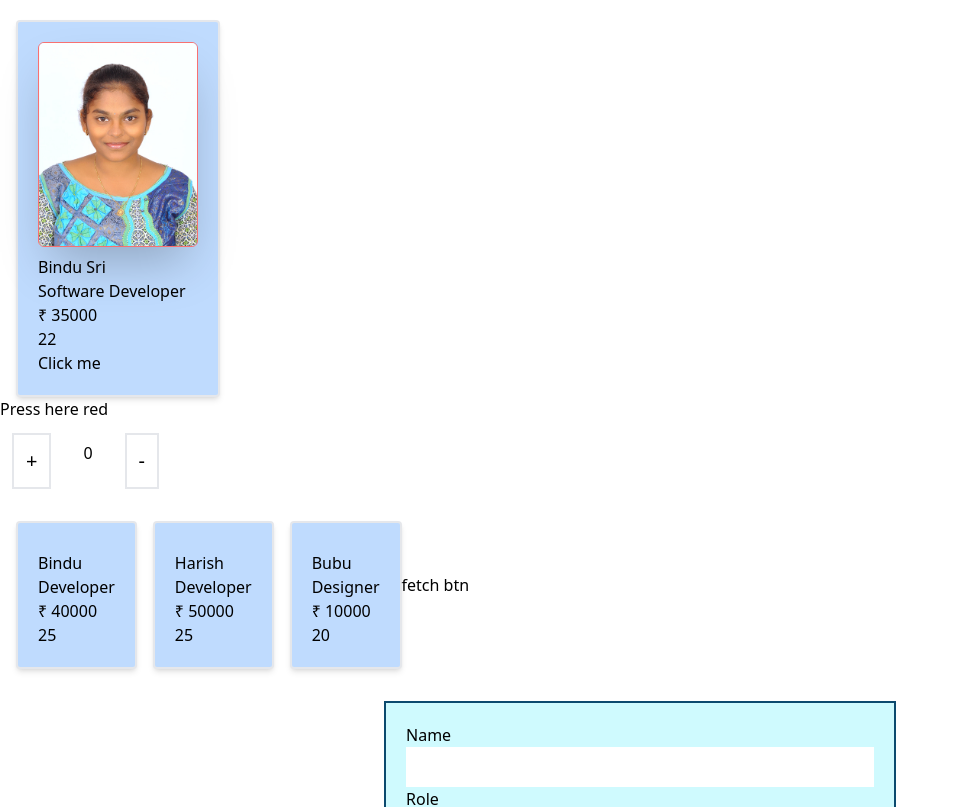
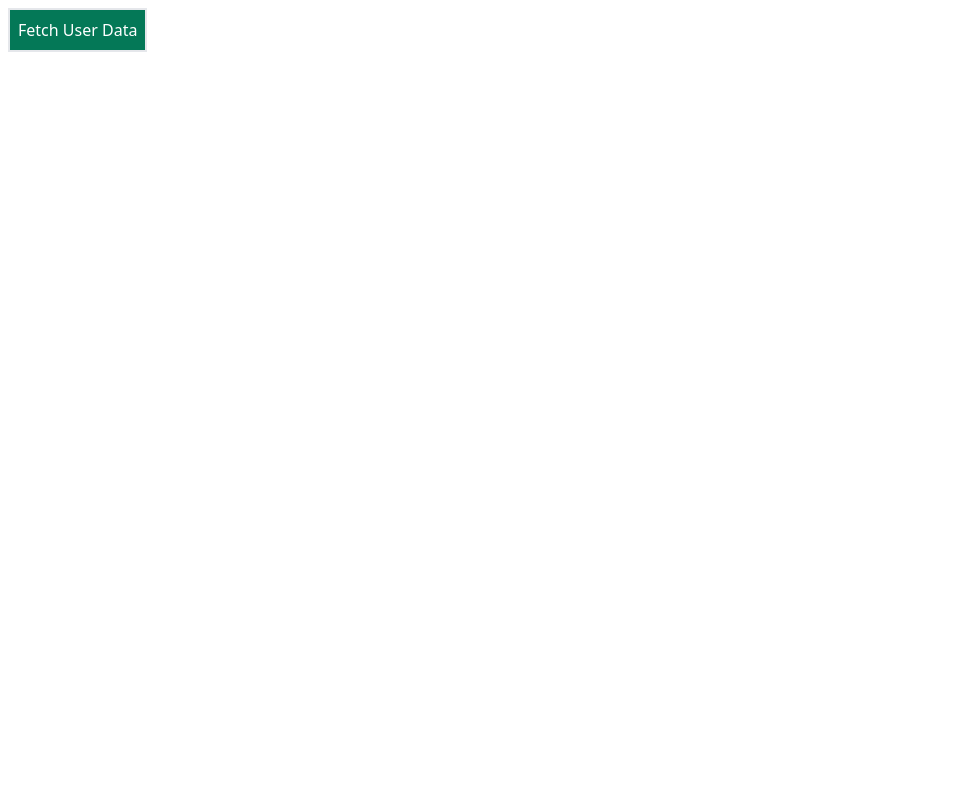
Before and after one commit to ABindusri/ViteReact, a React (Vite) app: page /userlist in a window 1280 px wide. Shown: the top 807 px of the page, without its empty margins (0-958 px from the left). Built offline with nearby package versions, Linux system fonts and the light colour scheme; a web font is replaced by a local one.

Commit message:
Introduction of React Router Dom and Routing concept

```diff
--- a/package.json
+++ b/package.json
@@ -15,7 +15,8 @@
     "@mui/icons-material": "^6.1.3",
     "@mui/material": "^6.1.3",
     "react": "^18.2.0",
-    "react-dom": "^18.2.0"
+    "react-dom": "^18.2.0",
+    "react-router-dom": "^6.27.0"
   },
   "devDependencies": {
     "@types/react": "^18.2.43",
--- a/src/App.jsx
+++ b/src/App.jsx
@@ -11,6 +11,8 @@ import ReactListsComp from './components/ReactListsComp'
 import { useState } from 'react'
 import UserListComp from './components/UserListComp'
 import Form from './components/Form'
+import {Route,Routes, BrowserRouter} from 'react-router-dom' // importing route, BrowserRouter and routes from react router dom , we need to import these three to set routing
+import UserDataComp from './components/UserDataComp'
 function App() {
 const employeeData=[{id:1,Name:"Bindu",Salary:40000,Work:"Developer",Age:25},{id:2,Name:"Harish",Salary:50000,Work:"Developer",Age:25},{id:3,Name:"Bubu",Salary:10000,Work:"Designer",Age:20}]
  //to Fetch an API to get data
@@ -24,18 +26,16 @@ const employeeData=[{id:1,Name:"Bindu",Salary:40000,Work:"Developer",Age:25},{id
  }
   return (
     <>
-    { /*  rendering/composing the component <></> */}  { /* wrapper components <></> */}
-    <PropComp/>
-    <StateComp/>
-    <CountComp/>
-    <div className='flex'>
-    {employeeData.map((Empdata,index)=> <ReactListsComp data={Empdata} key={index} />)}     { /* using map to render the employee components , its like a for loop to get the data  . data={Empdata} is we are passing data by sending it as a prop */}
-    { /* map is used to loop the employeeData   */}
-    <button onClick={fetchFun}>fetch btn</button>
-    {userData.map((Edata,index)=> <UserListComp data={Edata} key={index}/>)}     { /* sending Edata into data using map. data  is used as a prop in UserListComp to print cards */}
-    {/* index is to make it unique */}
-     </div>
-     <Form/>
+<BrowserRouter>
+<Routes>
+  <Route path='/' element={<PropComp/>} />  {/* this is like visiting home , if no path given in the path. */}
+  <Route path='/contact' element={<Form/>}/> {/* path indicates to the targted component , element is the Real component name */}
+  <Route path='/count' element={<CountComp/>} />
+  <Route path='/userlist' element={<UserDataComp/>} /> {/* in path , we need to give only small letters */}
+</Routes>
+ </BrowserRouter> {/* BrowserRouter is like a main router, path is declare in the Route , Router means wrapper provided by BrowserRouter*/}
+ {/* its like a main router */}
+
     </>
   )
 }
--- a/src/components/Form.jsx
+++ b/src/components/Form.jsx
@@ -7,6 +7,13 @@ const Form = () => {
     const [course,setCourse]=useState('Mean');
     const handleSubmit=(event) =>{  {/* preventDefault is used to stop the refreshing of page. event is returned automatically by the form */}
         event.preventDefault();
+        if(mobile.length==10){
+         console.log("Validation Success")
+        }
+        else{
+            alert("Enter 10 digits")
+          console.log("Incorrect format")
+        }
         console.log(name,role,mobile,course);
     }
 
--- a/src/components/PropComp.jsx
+++ b/src/components/PropComp.jsx
@@ -1,13 +1,22 @@
 import React from 'react'
 import RefPropComp from './RefPropComp'
+import {useNavigate}  from 'react-router-dom' /* useNavigate is imported  */
+import {Link} from 'react-router-dom'
+const PropComp = () => {
+  const navigate = useNavigate(); /* this is used to navigation like href in html */ /*use navigate is given to navigate variable to used it */
 
-const PropComp = () => {
     const Bindu={Name:"Bindu Sri",Age:22,Work:"Software Developer" ,Salary:35000}
 
   return (
     <div>
 <RefPropComp Bindu={Bindu}/> {/*Passing obj as a prop */}
-    </div>
+<Link to='/contact'>
+<button type='submit' className='border-2 rounded-md p-2 mt-2 bg-sky-800 text-white '  >Go to Contact</button>
+
+</Link> {/*  using link tag to navigate/route */}
+<button className='border-2 bg-red-400 text-white p-2 m-2' onClick={()=>navigate('/count')}> Go to Counter</button>
+<button className='border-2 bg-green-900 text-white p-2 m-2' onClick={()=>navigate('/userlist')} >UserList </button>
+  </div>
   )
 }
 
--- /dev/null
+++ b/src/components/UserDataComp.jsx
@@ -0,0 +1,21 @@
+import React, { useState } from 'react'
+import UserListComp from './UserListComp';
+const UserDataComp = () => {
+        const [userData,setUserData]=useState([]); //intializing a state - taking an empty array
+        const fetchFun=()=>{fetch('https://reqres.in/api/users?page=2')
+         .then(response => response.json()) // Parse the JSON response
+         .then(data => {setUserData(data.data) //as data is in the form of array of objects
+           console.log(data)
+         }) //passing data to the state to use is it list cards
+         .catch(error => console.error('Error:', error));
+        }
+
+  return (
+    <div>
+        <button className='border-2 bg-emerald-700 p-2 m-2 text-white' onClick={fetchFun}>Fetch User Data</button>
+     <div className='flex'> {userData.map((UserdataSend)=> <UserListComp data={UserdataSend}/>)} </div>
+    </div>
+  )
+}
+
+export default UserDataComp
```
Also changed, not shown: 1 other file (tests, documents, lock files or other folders).
